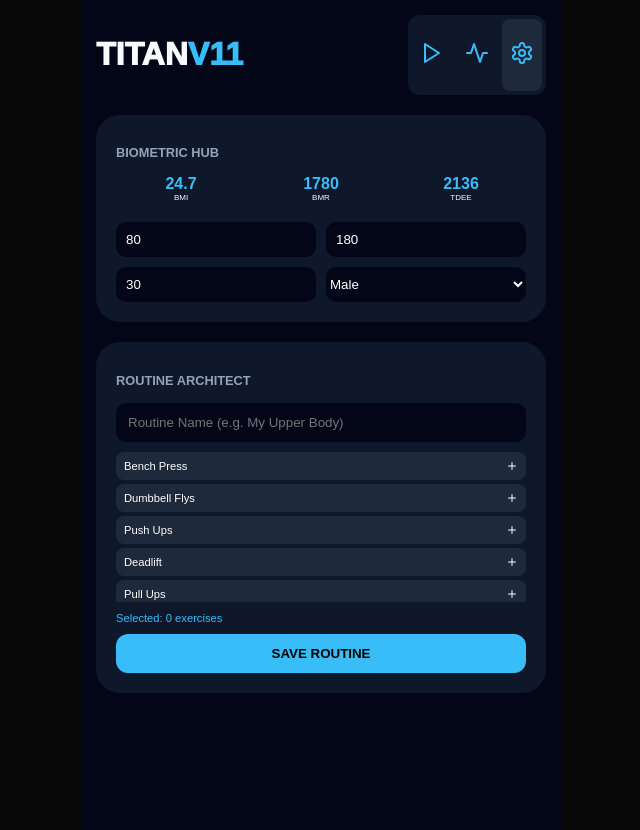
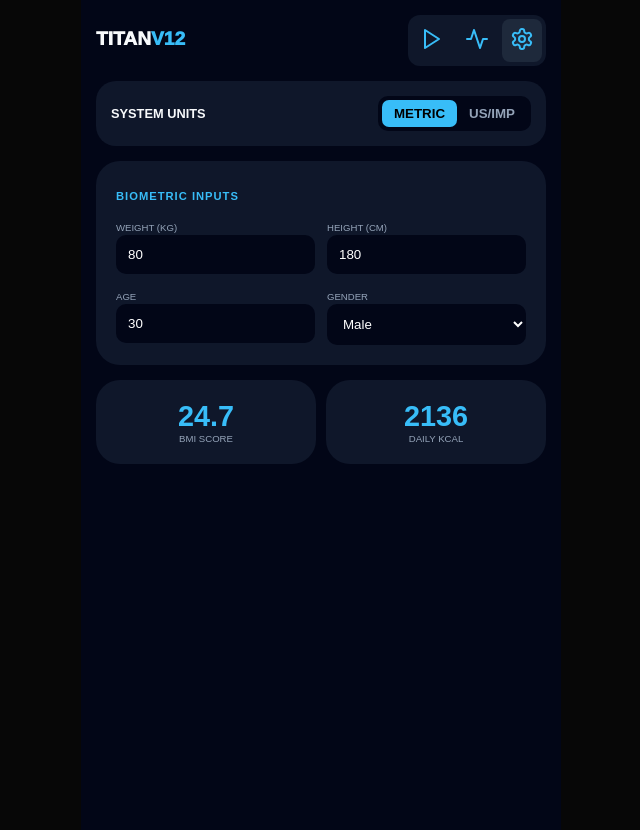
Before and after one commit to srafiq2406teachered-byte/Titan-Tracker, a React (Vite) app: page / in a window 1280 px wide. Both pictures are taken after a click on the button 841 px from the left and 54 px from the top of the page. Shown: the whole page, without its empty margins (319-959 px from the left). Built offline with nearby package versions, Linux system fonts and the light colour scheme.

Commit message:
Update App.jsx

```diff
--- a/src/App.jsx
+++ b/src/App.jsx
@@ -1,71 +1,63 @@
 import React, { useState, useEffect, useMemo } from 'react';
 import {
-  Search, Play, BarChart2, Settings, ChevronLeft, Plus,
-  Trash2, Activity, Save, Dumbbell, Zap, Heart
+  Play, BarChart2, Settings, ChevronLeft, Plus,
+  Trash2, Activity, Save, Dumbbell, Zap, Scale, Ruler
 } from 'lucide-react';
 
 const TitanTracker = () => {
-  // --- 1. MASTER DATA ---
+  // --- 1. THE ARCHITECT'S DATA ---
   const EXERCISE_MASTER = [
     { id: "1", name: "Bench Press", muscle: "Chest", equip: "Barbell", tier: 1 },
-    { id: "2", name: "Dumbbell Flys", muscle: "Chest", equip: "Dumbbell", tier: 3 },
-    { id: "3", name: "Push Ups", muscle: "Chest", equip: "Bodyweight", tier: 2 },
     { id: "4", name: "Deadlift", muscle: "Back", equip: "Barbell", tier: 1 },
+    { id: "7", name: "Squats", muscle: "Legs", equip: "Barbell", tier: 1 },
+    { id: "10", name: "Shoulder Press", muscle: "Shoulders", equip: "Dumbbell", tier: 1 },
     { id: "5", name: "Pull Ups", muscle: "Back", equip: "Bodyweight", tier: 1 },
-    { id: "6", name: "Seated Row", muscle: "Back", equip: "Machine", tier: 2 },
-    { id: "7", name: "Squats", muscle: "Legs", equip: "Barbell", tier: 1 },
-    { id: "8", name: "Leg Press", muscle: "Legs", equip: "Machine", tier: 2 },
-    { id: "10", name: "Shoulder Press", muscle: "Shoulders", equip: "Dumbbell", tier: 1 },
-    { id: "11", name: "Lateral Raise", muscle: "Shoulders", equip: "Dumbbell", tier: 3 },
     { id: "12", name: "Bicep Curls", muscle: "Arms", equip: "Dumbbell", tier: 3 },
+  ];
+
+  const PREMADE_ROUTINES = [
+    { id: 'p1', name: "PUSH (CHEST/SHOULDER)", list: [EXERCISE_MASTER[0], EXERCISE_MASTER[3]] },
+    { id: 'p2', name: "PULL (BACK/BICEPS)", list: [EXERCISE_MASTER[1], EXERCISE_MASTER[4], EXERCISE_MASTER[5]] },
+    { id: 'p3', name: "LEGS (POWER)", list: [EXERCISE_MASTER[2]] }
   ];
 
   // --- 2. STATE ---
   const [view, setView] = useState('menu');
+  const [unit, setUnit] = useState('metric'); // 'metric' or 'imperial'
   const [history, setHistory] = useState([]);
-  const [customRoutines, setCustomRoutines] = useState([]);
-  const [bio, setBio] = useState({ weight: 80, height: 180, age: 30, gender: 'male', activity: 1.2 });
+  const [customRoutines, setCustomRoutines] = useState(PREMADE_ROUTINES);
+  const [bio, setBio] = useState({ weight: 80, height: 180, age: 30, gender: 'male' });
   const [activeSession, setActiveSession] = useState(null);
   const [sessionData, setSessionData] = useState({});
-  const [newRoutineName, setNewRoutineName] = useState("");
-  const [tempRoutineList, setTempRoutineList] = useState([]);
 
   // --- 3. PERSISTENCE ---
   useEffect(() => {
-    const saved = localStorage.getItem('titan_v11_master');
+    const saved = localStorage.getItem('titan_v12_final');
     if (saved) {
       const p = JSON.parse(saved);
       if (p.history) setHistory(p.history);
       if (p.customRoutines) setCustomRoutines(p.customRoutines);
       if (p.bio) setBio(p.bio);
+      if (p.unit) setUnit(p.unit);
     }
   }, []);
 
   useEffect(() => {
-    localStorage.setItem('titan_v11_master', JSON.stringify({ history, customRoutines, bio }));
-  }, [history, customRoutines, bio]);
+    localStorage.setItem('titan_v12_final', JSON.stringify({ history, customRoutines, bio, unit }));
+  }, [history, customRoutines, bio, unit]);
 
-  // --- 4. CALCULATORS ---
+  // --- 4. CONVERSION & CALCULATION ENGINE ---
   const stats = useMemo(() => {
-    const hM = bio.height / 100;
-    const bmi = (bio.weight / (hM * hM)).toFixed(1);
+    // Standardize to Metric for Math
+    let wKG = unit === 'metric' ? bio.weight : bio.weight * 0.453592;
+    let hCM = unit === 'metric' ? bio.height : bio.height * 2.54;
 
-    // Mifflin-St Jeor Equation
-    let bmr = (10 * bio.weight) + (6.25 * bio.height) - (5 * bio.age);
+    const bmi = (wKG / ((hCM / 100) ** 2)).toFixed(1);
+    let bmr = (10 * wKG) + (6.25 * hCM) - (5 * bio.age);
     bmr = bio.gender === 'male' ? bmr + 5 : bmr - 161;
 
-    const tdee = Math.round(bmr * bio.activity);
-    return { bmi, bmr: Math.round(bmr), tdee };
-  }, [bio]);
-
-  // --- 5. LOGIC ---
-  const saveCustomRoutine = () => {
-    if (!newRoutineName || tempRoutineList.length === 0) return;
-    const routine = { id: Date.now(), name: newRoutineName, list: tempRoutineList };
-    setCustomRoutines([...customRoutines, routine]);
-    setNewRoutineName("");
-    setTempRoutineList([]);
-  };
+    return { bmi, bmr: Math.round(bmr), tdee: Math.round(bmr * 1.2) };
+  }, [bio, unit]);
 
   const startWorkout = (routine) => {
     const list = routine.list.map(ex => ({ ...ex, instanceId: `${ex.id}-${Math.random()}` }));
@@ -77,11 +69,11 @@ const TitanTracker = () => {
   const T = { bg: '#020617', surf: '#0f172a', card: '#1e293b', acc: '#38bdf8', text: '#f8fafc', mute: '#94a3b8' };
 
   return (
-    <div style={{ background: T.bg, minHeight: '100vh', color: T.text, padding: '15px', fontFamily: 'sans-serif', maxWidth: '450px', margin: '0 auto' }}>
+    <div style={{ background: T.bg, minHeight: '100vh', color: T.text, padding: '15px', fontFamily: 'sans-serif', maxWidth: '450px', margin: '0 auto', display: 'flex', flexDirection: 'column' }}>
 
-      {/* NAV BAR */}
-      <div style={{ display: 'flex', justifyContent: 'space-between', marginBottom: '20px' }}>
-        <h1 style={{ fontWeight: '950' }}>TITAN<span style={{color: T.acc}}>V11</span></h1>
+      {/* PERSISTENT NAV */}
+      <div style={{ display: 'flex', justifyContent: 'space-between', marginBottom: '15px', flexShrink: 0 }}>
+        <h1 style={{ fontWeight: '950', fontSize: '1.2em' }}>TITAN<span style={{color: T.acc}}>V12</span></h1>
         <div style={{ display: 'flex', gap: '5px', background: T.surf, padding: '4px', borderRadius: '12px' }}>
           {[ {id:'menu', i:<Play/>}, {id:'metrics', i:<Activity/>}, {id:'settings', i:<Settings/>} ].map(n => (
             <button key={n.id} onClick={() => setView(n.id)} style={{ border: 'none', background: view === n.id ? T.card : 'transparent', color: T.acc, padding: '8px', borderRadius: '8px' }}>{n.i}</button>
@@ -89,83 +81,93 @@ const TitanTracker = () => {
         </div>
       </div>
 
-      {/* VIEW: SETTINGS (CALCULATORS + ARCHITECT) */}
+      {/* SCROLLABLE CONTENT AREA */}
+      <div style={{ flexGrow: 1, overflowY: 'auto', paddingBottom: '80px' }}>
+
+        {/* VIEW: SETTINGS (CALCULATORS + UNIT TOGGLE) */}
         {view === 'settings' && (
-        <div style={{ display: 'flex', flexDirection: 'column', gap: '20px' }}>
+          <div style={{ display: 'flex', flexDirection: 'column', gap: '15px' }}>
 
-          {/* CALCULATOR HUB */}
-          <div style={{ background: T.surf, padding: '20px', borderRadius: '24px' }}>
-            <h2 style={{ fontSize: '0.8em', color: T.mute, fontWeight: '900', marginBottom: '15px' }}>BIOMETRIC HUB</h2>
-            <div style={{ display: 'grid', gridTemplateColumns: '1fr 1fr 1fr', gap: '10px', marginBottom: '20px' }}>
-              <div style={{ textAlign: 'center' }}><div style={{ color: T.acc, fontWeight: '900' }}>{stats.bmi}</div><div style={{ fontSize: '0.5em' }}>BMI</div></div>
-              <div style={{ textAlign: 'center' }}><div style={{ color: T.acc, fontWeight: '900' }}>{stats.bmr}</div><div style={{ fontSize: '0.5em' }}>BMR</div></div>
-              <div style={{ textAlign: 'center' }}><div style={{ color: T.acc, fontWeight: '900' }}>{stats.tdee}</div><div style={{ fontSize: '0.5em' }}>TDEE</div></div>
+            {/* UNIT TOGGLE */}
+            <div style={{ background: T.surf, padding: '15px', borderRadius: '20px', display: 'flex', justifyContent: 'space-between', alignItems: 'center' }}>
+              <span style={{ fontSize: '0.8em', fontWeight: 'bold' }}>SYSTEM UNITS</span>
+              <div style={{ background: T.bg, borderRadius: '10px', padding: '4px' }}>
+                <button onClick={() => setUnit('metric')} style={{ padding: '6px 12px', borderRadius: '7px', border: 'none', background: unit === 'metric' ? T.acc : 'transparent', color: unit === 'metric' ? '#000' : T.mute, fontWeight: 'bold' }}>METRIC</button>
+                <button onClick={() => setUnit('imperial')} style={{ padding: '6px 12px', borderRadius: '7px', border: 'none', background: unit === 'imperial' ? T.acc : 'transparent', color: unit === 'imperial' ? '#000' : T.mute, fontWeight: 'bold' }}>US/IMP</button>
+              </div>
             </div>
 
-            <div style={{ display: 'grid', gridTemplateColumns: '1fr 1fr', gap: '10px' }}>
-              {['weight', 'height', 'age'].map(k => (
-                <input key={k} type="number" value={bio[k]} onChange={e => setBio({...bio, [k]: Number(e.target.value)})} placeholder={k} style={{ background: T.bg, border: 'none', padding: '10px', borderRadius: '10px', color: '#fff' }} />
-              ))}
-              <select value={bio.gender} onChange={e => setBio({...bio, gender: e.target.value})} style={{ background: T.bg, color: '#fff', border: 'none', borderRadius: '10px' }}>
+            {/* BIO INPUTS */}
+            <div style={{ background: T.surf, padding: '20px', borderRadius: '24px' }}>
+              <h2 style={{ fontSize: '0.7em', color: T.acc, fontWeight: '900', marginBottom: '15px', letterSpacing: '1px' }}>BIOMETRIC INPUTS</h2>
+              <div style={{ display: 'grid', gridTemplateColumns: '1fr 1fr', gap: '12px' }}>
+                <div>
+                  <label style={{ fontSize: '0.6em', color: T.mute }}>WEIGHT ({unit === 'metric' ? 'KG' : 'LBS'})</label>
+                  <input type="number" value={bio.weight} onChange={e => setBio({...bio, weight: Number(e.target.value)})} style={{ width: '100%', background: T.bg, border: 'none', padding: '12px', borderRadius: '10px', color: '#fff', boxSizing: 'border-box' }} />
+                </div>
+                <div>
+                  <label style={{ fontSize: '0.6em', color: T.mute }}>HEIGHT ({unit === 'metric' ? 'CM' : 'IN'})</label>
+                  <input type="number" value={bio.height} onChange={e => setBio({...bio, height: Number(e.target.value)})} style={{ width: '100%', background: T.bg, border: 'none', padding: '12px', borderRadius: '10px', color: '#fff', boxSizing: 'border-box' }} />
+                </div>
+                <div>
+                  <label style={{ fontSize: '0.6em', color: T.mute }}>AGE</label>
+                  <input type="number" value={bio.age} onChange={e => setBio({...bio, age: Number(e.target.value)})} style={{ width: '100%', background: T.bg, border: 'none', padding: '12px', borderRadius: '10px', color: '#fff', boxSizing: 'border-box' }} />
+                </div>
+                <div>
+                  <label style={{ fontSize: '0.6em', color: T.mute }}>GENDER</label>
+                  <select value={bio.gender} onChange={e => setBio({...bio, gender: e.target.value})} style={{ width: '100%', background: T.bg, border: 'none', padding: '12px', borderRadius: '10px', color: '#fff' }}>
                     <option value="male">Male</option><option value="female">Female</option>
                   </select>
                 </div>
               </div>
-
-          {/* ROUTINE ARCHITECT */}
-          <div style={{ background: T.surf, padding: '20px', borderRadius: '24px' }}>
-            <h2 style={{ fontSize: '0.8em', color: T.mute, fontWeight: '900', marginBottom: '15px' }}>ROUTINE ARCHITECT</h2>
-            <input placeholder="Routine Name (e.g. My Upper Body)" value={newRoutineName} onChange={e => setNewRoutineName(e.target.value)} style={{ width: '100%', padding: '12px', background: T.bg, border: 'none', borderRadius: '10px', color: '#fff', marginBottom: '10px', boxSizing: 'border-box' }} />
-
-            <div style={{ maxHeight: '150px', overflowY: 'auto', marginBottom: '10px' }}>
-              {EXERCISE_MASTER.map(ex => (
-                <button key={ex.id} onClick={() => setTempRoutineList([...tempRoutineList, ex])} style={{ width: '100%', padding: '8px', background: T.card, border: 'none', color: '#fff', marginBottom: '4px', borderRadius: '8px', fontSize: '0.7em', textAlign: 'left', display: 'flex', justifyContent: 'space-between' }}>
-                  {ex.name} <Plus size={12}/>
-                </button>
-              ))}
             </div>
 
-            <div style={{ fontSize: '0.7em', color: T.acc, marginBottom: '10px' }}>Selected: {tempRoutineList.length} exercises</div>
-            <button onClick={saveCustomRoutine} style={{ width: '100%', padding: '12px', background: T.acc, color: '#000', border: 'none', borderRadius: '12px', fontWeight: '900' }}>SAVE ROUTINE</button>
+            {/* SCORE CARDS (NO LONGER OFF SCREEN) */}
+            <div style={{ display: 'grid', gridTemplateColumns: '1fr 1fr', gap: '10px' }}>
+              <div style={{ background: T.surf, padding: '20px', borderRadius: '24px', textAlign: 'center' }}>
+                <div style={{ fontSize: '1.8em', fontWeight: '900', color: T.acc }}>{stats.bmi}</div>
+                <div style={{ fontSize: '0.6em', color: T.mute }}>BMI SCORE</div>
+              </div>
+              <div style={{ background: T.surf, padding: '20px', borderRadius: '24px', textAlign: 'center' }}>
+                <div style={{ fontSize: '1.8em', fontWeight: '900', color: T.acc }}>{stats.tdee}</div>
+                <div style={{ fontSize: '0.6em', color: T.mute }}>DAILY KCAL</div>
+              </div>
             </div>
           </div>
         )}
 
-      {/* VIEW: MENU (SAVED WORKOUTS) */}
+        {/* VIEW: MENU (PREMADE + CUSTOM) */}
         {view === 'menu' && (
           <div style={{ display: 'flex', flexDirection: 'column', gap: '12px' }}>
-          <div style={{ background: `linear-gradient(45deg, ${T.acc}, #60a5fa)`, padding: '30px', borderRadius: '30px', color: '#000', textAlign: 'center' }}>
-            <div style={{ fontWeight: '900', fontSize: '1.4em' }}>READY FOR ACTION?</div>
-            <div style={{ fontSize: '0.7em', opacity: 0.8 }}>Daily TDEE: {stats.tdee} kcal</div>
+            <div style={{ background: `linear-gradient(45deg, #38bdf8, #818cf8)`, padding: '25px', borderRadius: '28px', color: '#000' }}>
+              <div style={{ fontWeight: '950', fontSize: '1.2em' }}>ENGINE READY</div>
+              <div style={{ fontSize: '0.7em', fontWeight: 'bold' }}>Current Mass: {bio.weight}{unit === 'metric' ? 'kg' : 'lb'}</div>
             </div>
 
-          <h3 style={{ fontSize: '0.7em', color: T.mute, fontWeight: '900' }}>YOUR PINNED ROUTINES</h3>
-          {customRoutines.length === 0 && <div style={{ color: T.mute, fontSize: '0.8em', textAlign: 'center', padding: '20px' }}>No custom workouts yet. Create one in Settings!</div>}
+            <h3 style={{ fontSize: '0.7em', color: T.acc, fontWeight: '900', marginTop: '10px' }}>ROUTINES</h3>
             {customRoutines.map(r => (
-            <div key={r.id} style={{ background: T.surf, padding: '20px', borderRadius: '24px', display: 'flex', justifyContent: 'space-between', alignItems: 'center' }}>
+              <div key={r.id} onClick={() => startWorkout(r)} style={{ background: T.surf, padding: '20px', borderRadius: '24px', display: 'flex', justifyContent: 'space-between', alignItems: 'center', cursor: 'pointer' }}>
                 <div>
-                <div style={{ fontWeight: '800' }}>{r.name.toUpperCase()}</div>
-                <div style={{ fontSize: '0.6em', color: T.mute }}>{r.list.length} Exercises</div>
+                  <div style={{ fontWeight: '900', fontSize: '0.9em' }}>{r.name}</div>
+                  <div style={{ fontSize: '0.6em', color: T.mute }}>{r.list.length} EXERCISES</div>
                 </div>
-              <div style={{ display: 'flex', gap: '10px' }}>
-                <button onClick={() => setCustomRoutines(customRoutines.filter(x => x.id !== r.id))} style={{ background: 'none', border: 'none', color: '#ef4444' }}><Trash2 size={18}/></button>
-                <button onClick={() => startWorkout(r)} style={{ background: T.acc, color: '#000', border: 'none', padding: '10px', borderRadius: '10px' }}><Play size={18} fill="currentColor"/></button>
-              </div>
+                <Play size={20} fill={T.acc} color={T.acc}/>
               </div>
             ))}
           </div>
         )}
 
-      {/* VIEW: TRAIN (KEEPING PREVIOUS LOGIC) */}
+        {/* VIEW: TRAIN (WEIGHT & REPS LOGGING) */}
         {view === 'train' && activeSession && (
-        <div style={{ paddingBottom: '100px' }}>
-          <h2 style={{ color: T.acc, fontSize: '1.2em', fontWeight: '950', marginBottom: '20px' }}>{activeSession.name}</h2>
+          <div>
+            <h2 style={{ color: T.acc, fontWeight: '900', marginBottom: '15px' }}>{activeSession.name}</h2>
             {activeSession.list.map(ex => (
-            <div key={ex.instanceId} style={{ background: T.surf, padding: '15px', borderRadius: '20px', marginBottom: '15px' }}>
-              <div style={{ fontWeight: '800', fontSize: '0.9em', color: T.acc, marginBottom: '10px' }}>{ex.name}</div>
+              <div key={ex.instanceId} style={{ background: T.surf, padding: '15px', borderRadius: '20px', marginBottom: '10px' }}>
+                <div style={{ fontWeight: '900', fontSize: '0.8em', marginBottom: '10px' }}>{ex.name}</div>
                 {(sessionData[ex.instanceId] || [{w:'', r:''}]).map((s, i) => (
                   <div key={i} style={{ display: 'flex', gap: '8px', marginBottom: '5px' }}>
-                  <input placeholder="KG" value={s.w} onChange={e => {
+                    <div style={{ width: '30px', textAlign: 'center', lineHeight: '35px', fontSize: '0.7em', fontWeight: 'bold' }}>{i+1}</div>
+                    <input placeholder={unit === 'metric' ? "KG" : "LBS"} value={s.w} onChange={e => {
                       const sets = [...(sessionData[ex.instanceId] || [])];
                       sets[i].w = e.target.value;
                       setSessionData({...sessionData, [ex.instanceId]: sets});
@@ -178,27 +180,19 @@ const TitanTracker = () => {
                   </div>
                 ))}
                 <button onClick={() => {
-                const sets = sessionData[ex.instanceId] || [];
-                setSessionData({...sessionData, [ex.instanceId]: [...sets, {w:'', r:''}]});
-              }} style={{ width: '100%', padding: '5px', background: 'none', border: `1px dashed ${T.card}`, color: T.mute, fontSize: '0.7em' }}>+ SET</button>
+                  const s = sessionData[ex.instanceId] || [];
+                  setSessionData({...sessionData, [ex.instanceId]: [...s, {w: s[s.length-1]?.w || '', r: ''}]});
+                }} style={{ width: '100%', padding: '6px', background: 'none', border: `1px dashed ${T.card}`, color: T.mute, fontSize: '0.6em', marginTop: '5px' }}>+ SET</button>
               </div>
             ))}
             <button onClick={() => {
-             const details = activeSession.list.map(ex => ({ name: ex.name, sets: (sessionData[ex.instanceId] || []).filter(s => s.w && s.r) }));
-             setHistory([{ date: new Date().toLocaleDateString(), name: activeSession.name, details }, ...history]);
-             setActiveSession(null); setView('metrics');
-          }} style={{ position: 'fixed', bottom: 20, left: 15, right: 15, padding: '18px', background: T.acc, color: '#000', borderRadius: '18px', fontWeight: '950', border: 'none' }}>COMPLETE</button>
+              setHistory([{ date: new Date().toLocaleDateString(), name: activeSession.name, details: [] }, ...history]);
+              setActiveSession(null); setView('menu');
+            }} style={{ position: 'fixed', bottom: 20, left: 15, right: 15, padding: '18px', background: T.acc, color: '#000', borderRadius: '18px', fontWeight: '950', border: 'none' }}>FINISH</button>
           </div>
         )}
 
-      {/* METRICS & HEATMAP REMAIN FROM V10 */}
-      {view === 'metrics' && (
-        <div style={{ textAlign: 'center', color: T.mute, padding: '40px' }}>
-          <Activity size={48} style={{ marginBottom: '10px', opacity: 0.2 }} />
-          <p>Heatmap and Progression data is active based on your {history.length} saved sessions.</p>
       </div>
-      )}
-
     </div>
   );
 };
```
Lines whose indentation alone changed are shown as unchanged.
